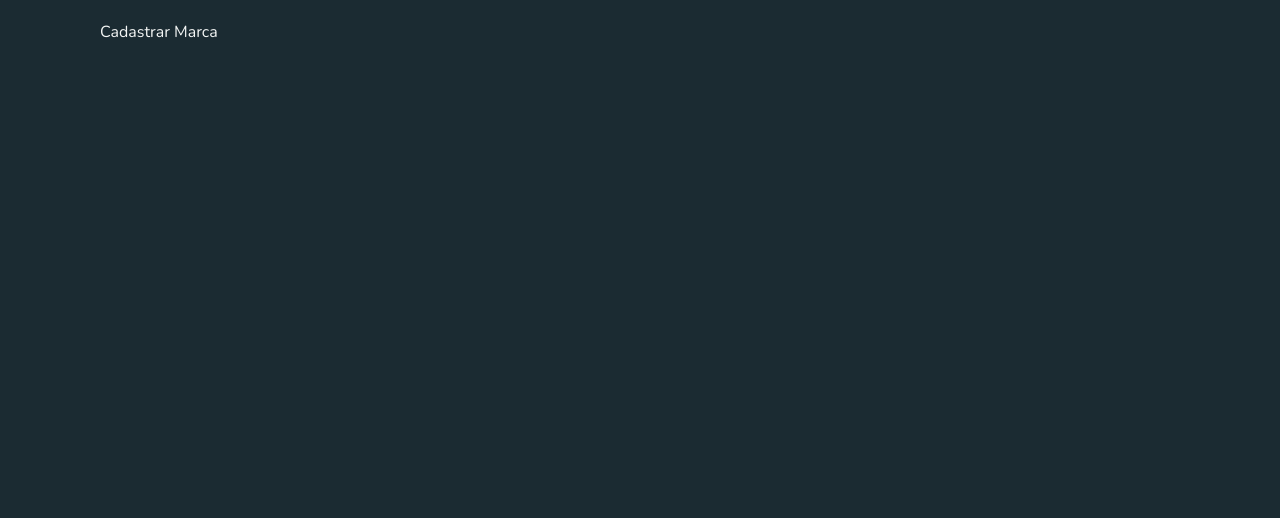
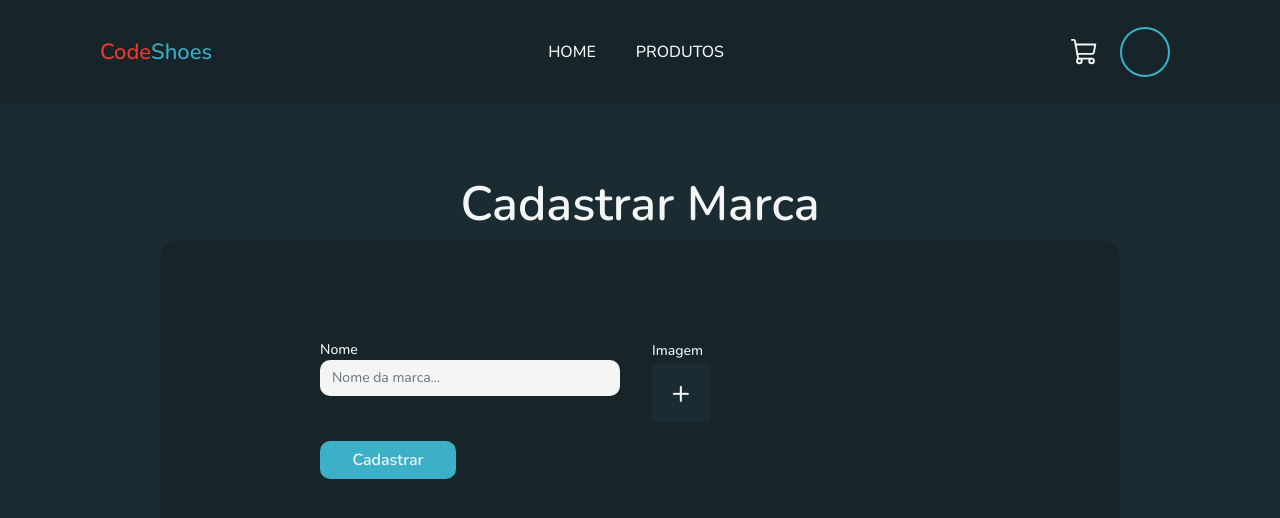
Before and after one commit to GFrasson/code-shoes, a React (Vite) app in the folder client/: page /new-brand in a window 1280 px wide. Shown: the top 518 px of the page. Built offline with nearby package versions, Linux system fonts and the light colour scheme.

Commit message:
New brand page

```diff
--- a/client/src/pages/NewBrand/index.tsx
+++ b/client/src/pages/NewBrand/index.tsx
@@ -1,10 +1,58 @@
-import React from 'react';
-import { PageContainer } from '../../GlobalStyle';
+import React, { useState } from 'react';
+import { ImageInput } from '../../components/ImageInput';
+import { Navbar } from '../../components/Navbar';
+import { NewBrandContainer } from './style';
 
 export function NewBrand() {
-  return (
-    <PageContainer>
-      <h1>Cadastrar Marca</h1>
-    </PageContainer>
-  );
+    const [image, setImage] = useState<File | null>(null);
+
+    return (
+        <NewBrandContainer>
+            <Navbar />
+
+            <main>
+                <h1 className='form-title'>Cadastrar Marca</h1>
+
+                <form className='page-form' action="">
+                    <section className='md:grid md:grid-cols-2 md:gap-6'>
+                        <div className="form-group">
+                            <label
+                                htmlFor="name"
+                                className="block text-sm font-medium text-light-300"
+                            >
+                                Nome
+                            </label>
+                            <input
+                                className="mr-4 w-[18.75rem] text-gray-700 bg-light-300 border-none focus:ring-primary-300 focus:border-primary-300 shadow-sm sm:text-sm rounded-[0.625rem]"
+                                type='text'
+                                id='name'
+                                name='name'
+                                autoComplete="given-brand"
+                                placeholder='Nome da marca...'
+                            />
+                        </div>
+
+                        <div className="form-group">
+                            <div className="label-text">
+                                Imagem
+                            </div>
+                            <ImageInput
+                                image={image}
+                                onImageUpdate={(image) => setImage(image)}
+                            />
+                        </div>
+
+                        <button
+                            type='submit'
+                            className='form-submit'
+                        >
+                            Cadastrar
+                        </button>
+
+                    </section>
+                </form>
+            </main>
+
+        </NewBrandContainer>
+    );
 }
--- a/client/src/pages/NewBrand/style.ts
+++ b/client/src/pages/NewBrand/style.ts
@@ -0,0 +1,47 @@
+import styled from "styled-components";
+
+export const NewBrandContainer = styled.div`
+    main {
+        color: var(--light-300);
+        margin: 4rem;
+
+        display: flex;
+        flex-direction: column;
+        align-items: center;
+
+        .form-title {
+            font-size: 3rem;
+            font-weight: 600;
+        }
+
+        .page-form {
+            background-color: var(--dark-500);
+            width: 60rem;
+            height: auto;
+            padding: 6.25rem 10rem;
+            border-radius: 1.25rem;
+
+            .label-text {
+                font-size: 0.875rem;
+                font-weight: 500;
+                margin-bottom: 0.5rem;
+            }
+
+            .form-submit {
+                background-color: var(--primary-300);
+                width: 8.5rem;
+                height: 2.4rem;
+                padding: 0.25rem 1rem;
+                border-radius: 0.625rem;
+                color: var(--light-300);
+                font-weight: 600;
+                font-size: 1rem;
+                transition: all 0.2s;
+
+                &:hover {
+                    background-color: var(--primary-500);
+                }
+            }
+        }
+    }
+`;
```
